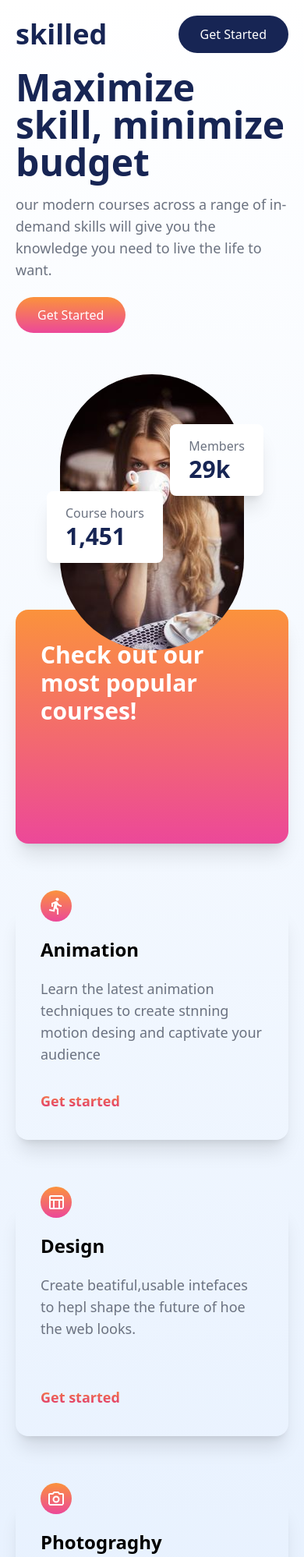
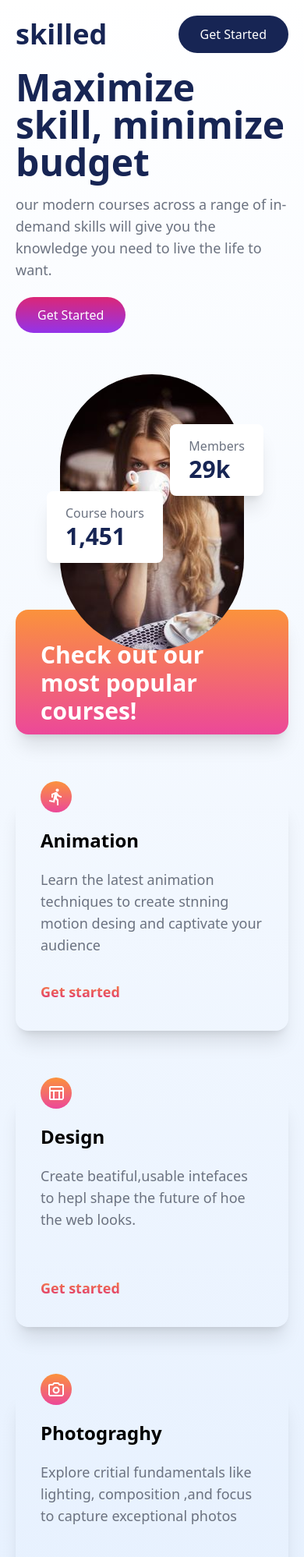
Before and after one commit to eduardoND9/cursoHTML, a website: page src/index.html in a window 390 px wide. Shown: the top 1997 px of the page at 78% size. Drawn offline with Linux system fonts and the light colour scheme.

Commit message:
ultimos ajustes de los hovers

```diff
--- a/src/index.html
+++ b/src/index.html
@@ -29,7 +29,9 @@
                 <div class=" my-auto w-[100%]  md:w-[80%] lg:w-[80%]">
                     <h1 class="text-blue-950 my-4 font-bold text-5xl ">Maximize skill, minimize budget</h1>
                     <p class="mb-8 font-normal text-gray-500 text-lg ">our modern courses across a range of in-demand skills will give you the knowledge you need to live the life to want. </p>
-                    <a class="w-20 h-48 bg-gradient-to-b from-orange-400 to-pink-500 rounded-full px-7 py-3 font-medium  mr-5 text-white transition ease-in-out duration-700 hover:scale-150" href="">Get Started</a> <!-- error en la transición al hacer  el hover -->
+
+                    <a class=" bg-gradient-to-t from-purple-600 to-pink-600 rounded-full px-7 py-3 font-medium text-white transition ease-in-out duration-300 hover:scale-110" href="">Get Started</a>
+                    <!-- <a class="w-20 h-48 bg-gradient-to-b from-orange-400 to-pink-500 rounded-full px-7 py-3 font-medium  mr-5 text-white transition ease-in-out duration-700 hover:scale-150" href="">Get Started</a> error en la transición al hacer  el hover  -->
                 </div>
                 <!-- derecha -->
                 <div class="flex relative mt-16">
@@ -58,43 +60,43 @@
 
         </section>
         <!-- seccion grid -->
-        <section class="px-5 mt-40 md:px-14 lg:px-30 xl:px-56 ">
+        <section class="px-5 mt-40 md:px-14 lg:px-30 xl:px-56">
 
-            <div class="mt-10 grid grid-cols-1  gap-y-20 gap-x-8 md:grid-cols-2 lg:grid-cols-3 ">
+            <div class="mt-10 grid grid-cols-1  gap-y-20 gap-x-8 md:grid-cols-2 lg:grid-cols-3  ">
 
-                <div class=" h-[300px] px-8  shadow-xl rounded-2xl bg-gradient-to-b from-orange-400 to-pink-500 text-white font-bold text-3xl">
+                <div class="mx-auto max-w-96 h-40 sm:min-h-full px-8  shadow-xl rounded-2xl bg-gradient-to-b from-orange-400 to-pink-500 text-white font-bold text-3xl transition ease-in-out duration-500 hover:scale-110">
                     <h1 class="mt-10">Check out our most popular courses!</h1>
                 </div>
 
-                <div class="h-[300px] px-8 shadow-xl rounded-2xl relative">
+                <div class="h-[300px] mx-auto max-w-96 px-8 shadow-xl rounded-2xl relative transition ease-in-out duration-500 hover:scale-110">
                     <img class="bg-gradient-to-b from-orange-400 to-pink-500 rounded-full p-2 absolute top-[-20px]" src="./icons/animation.svg" alt="">
                     <h2 class="font-bold text-2xl mt-10">Animation</h2>
                     <p class="font-normal text-gray-500 text-lg  mt-5 mb-5 leading-7">Learn the latest animation techniques to create stnning motion desing and captivate your audience</p>
                     <a class="text-lg font-bold absolute bottom-9 bg-gradient-to-b from-orange-400 to-pink-600 text-transparent bg-clip-text transition duration-200 ease-in-out  hover:-translate-y-1" href="">Get started</a>
                 </div>
 
-                <div class="h-[300px] px-8 shadow-xl rounded-2xl relative">
+                <div class="h-[300px] mx-auto max-w-96 px-8 shadow-xl rounded-2xl relative transition ease-in-out duration-500 hover:scale-110">
                     <img class="bg-gradient-to-b from-orange-400 to-pink-500 rounded-full p-2 absolute top-[-20px]" src="./icons/design.svg" alt="">
                     <h2 class="font-bold text-2xl mt-10">Design</h2>
                     <p class="font-normal text-gray-500 text-lg  mt-5 mb-5 leading-7">Create beatiful,usable intefaces to hepl shape the future of hoe the web looks.</p>
                     <a class="text-lg font-bold absolute bottom-9 bg-gradient-to-b from-orange-400 to-pink-600 text-transparent bg-clip-text transition duration-200 ease-in-out  hover:-translate-y-1" href="">Get started</a>
                 </div>
 
-                <div class="h-[300px] px-8 shadow-xl rounded-2xl relative">
+                <div class="h-[300px] mx-auto max-w-96 px-8 shadow-xl rounded-2xl relative transition ease-in-out duration-500 hover:scale-110">
                     <img class="bg-gradient-to-b from-orange-400 to-pink-500 rounded-full p-2 absolute top-[-20px]" src="./icons/photography.svg" alt="">
                     <h2 class="font-bold text-2xl mt-10">Photograghy</h2>
                     <p class="font-normal text-gray-500 text-lg  mt-5 mb-5 leading-7">Explore critial fundamentals like lighting, composition ,and focus to capture exceptional photos </p>
                     <a class="text-lg font-bold absolute bottom-9 bg-gradient-to-b from-orange-400 to-pink-600 text-transparent bg-clip-text transition duration-200 ease-in-out  hover:-translate-y-1" href="">Get started</a>
                 </div>
 
-                <div class="h-[300px] px-8 shadow-xl rounded-2xl relative">
+                <div class="h-[300px] mx-auto max-w-96 px-8 shadow-xl rounded-2xl relative transition ease-in-out duration-500 hover:scale-110">
                     <img class="bg-gradient-to-b from-orange-400 to-pink-500 rounded-full p-2 absolute top-[-20px]" src="./icons/crypto.svg" alt="">
                     <h2 class="font-bold text-2xl mt-10">Crypto</h2>
                     <p class="font-normal text-gray-500 text-lg  mt-5 mb-5 leading-7">All you need to know to get started investigating in crypto. Go from beginner to advanced with this 54 hours course.</p>
                     <a class="text-lg font-bold absolute bottom-9 bg-gradient-to-b from-orange-400 to-pink-600 text-transparent bg-clip-text transition duration-200 ease-in-out  hover:-translate-y-1" href="">Get started</a>
                 </div>
 
-                <div class="h-[300px] px-8 shadow-xl rounded-2xl relative">
+                <div class="h-[300px] mx-auto max-w-96 px-8 shadow-xl rounded-2xl relative transition ease-in-out duration-500 hover:scale-110">
                     <img class="bg-gradient-to-b from-orange-400 to-pink-500 rounded-full p-2 absolute top-[-20px]" src="./icons/business.svg" alt="">
                     <h2 class="font-bold text-2xl mt-10">Business</h2>
                     <p class="font-normal text-gray-500 text-lg  mt-5 mb-5 leading-7">A step-by playbook to help you statrdt,scale,and sustain your business withhout outside investment.</p>
```
Also changed, not shown: src/output.css.
